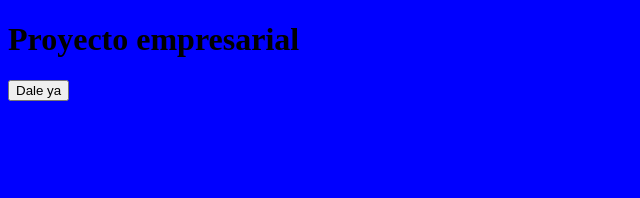
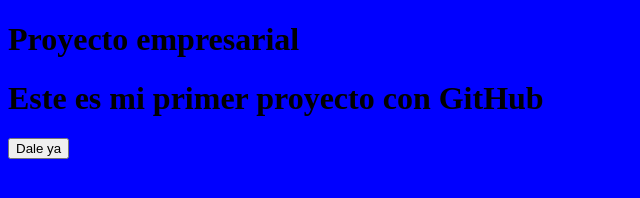
Before and after one commit to Alberta1010/CursoGit, a plain HTML site: page index.html in a window 1280 px wide. Shown: the whole page, without its empty margins (0-640 px from the left). Drawn offline with Linux system fonts and the light colour scheme; files that its build step writes are made by us from their sources; files whose address does not match are found by name.

Commit message:
Update index.html

```diff
--- a/index.html
+++ b/index.html
@@ -10,6 +10,7 @@
 </head>
 <body>
 <h1>Proyecto empresarial</h1>
+ <h1>Este es mi primer proyecto con GitHub</h1>
 
 
 <input type="button" onClick="saludo()" value="Dale ya">
```
